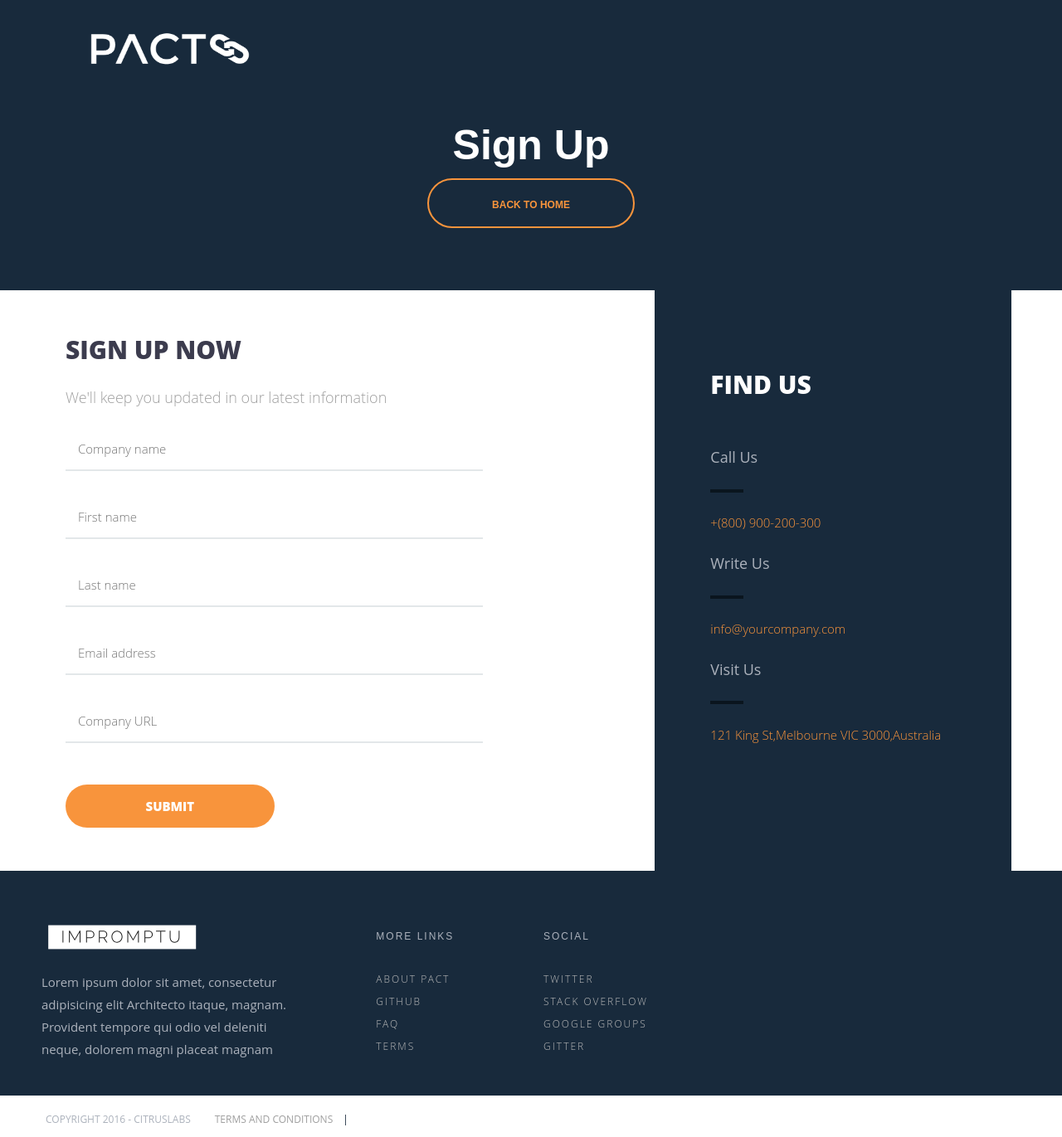
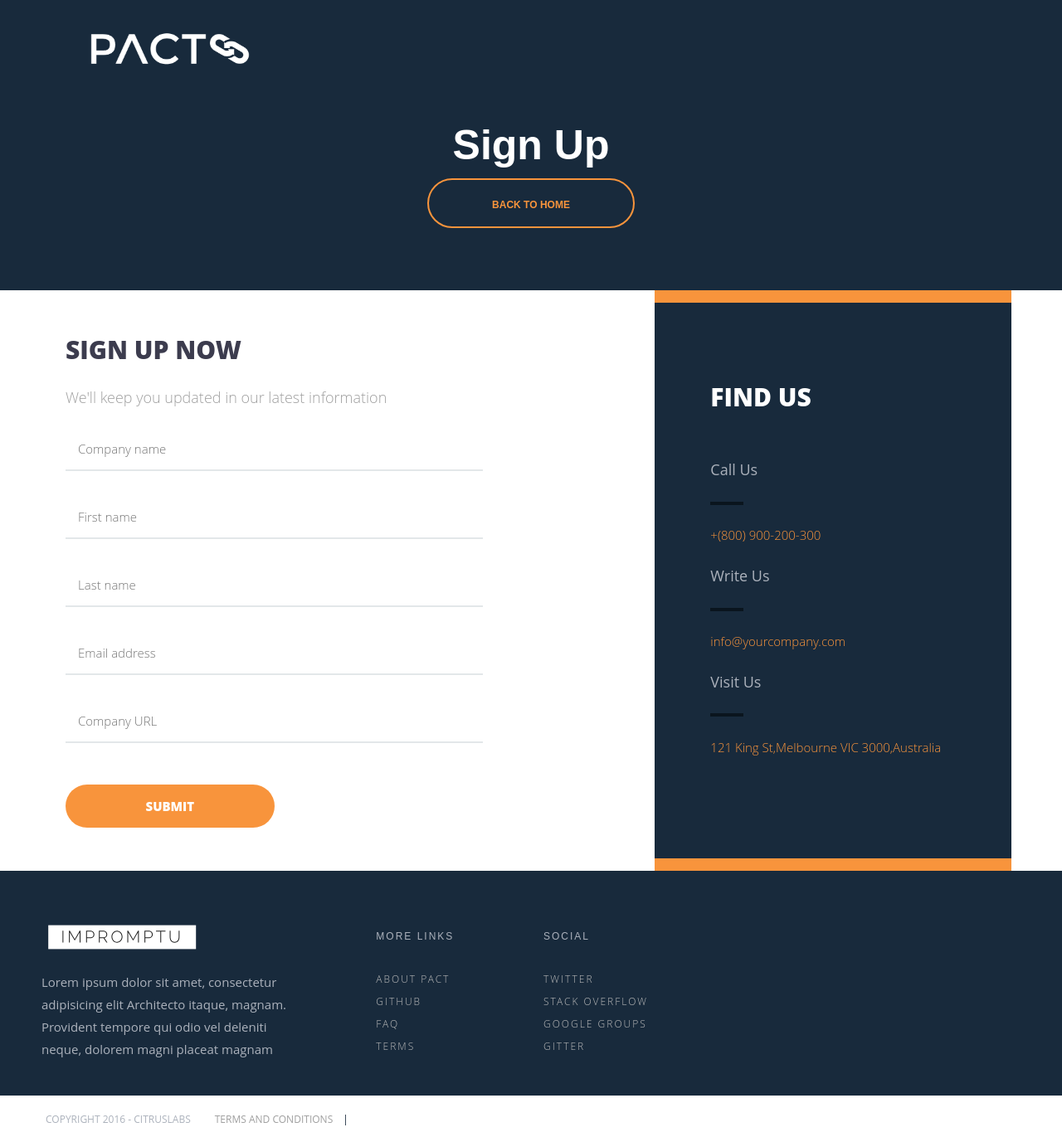
Before and after one commit to DiUS/pact-website, a Jekyll site: the page built from register.html, in a window 1280 px wide. Shown: the whole page at 83% size. Built offline with Jekyll 4.4.1, drawn with Linux system fonts in a browser that asks for light colours; nearby versions of some CDN libraries; library files that are not in the unit come from our copies.

Commit message:
Add fancy border on registrator page

```diff
--- a/_sass/components/_color.scss
+++ b/_sass/components/_color.scss
@@ -39,6 +39,11 @@ MAIN COLOR:#32B8E9; (blue)
 
   .btn-primary {
     background-color: $orange;
+  }
+
+  .cnt-contact-bg .data-contact {
+    border-top: 15px solid $orange;
+    border-bottom: 15px solid $orange;
   }
 }
 // .template-color-pact .cnt-hero-content .cnt-btn,
--- a/register.html
+++ b/register.html
@@ -1,6 +1,7 @@
 ---
 layout: default
 title: home
+permalink: '/register/'
 ---
 
 <section id="hero" class="hero-contact">
```
